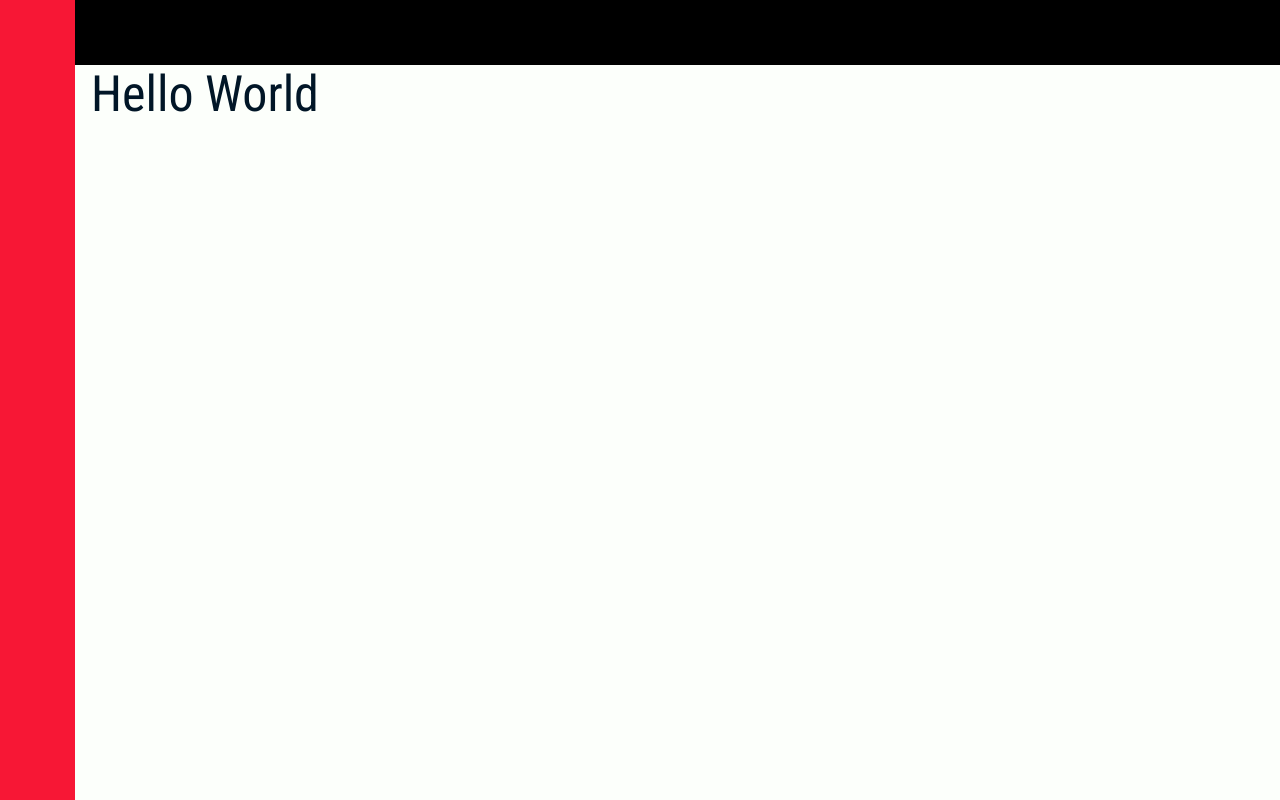
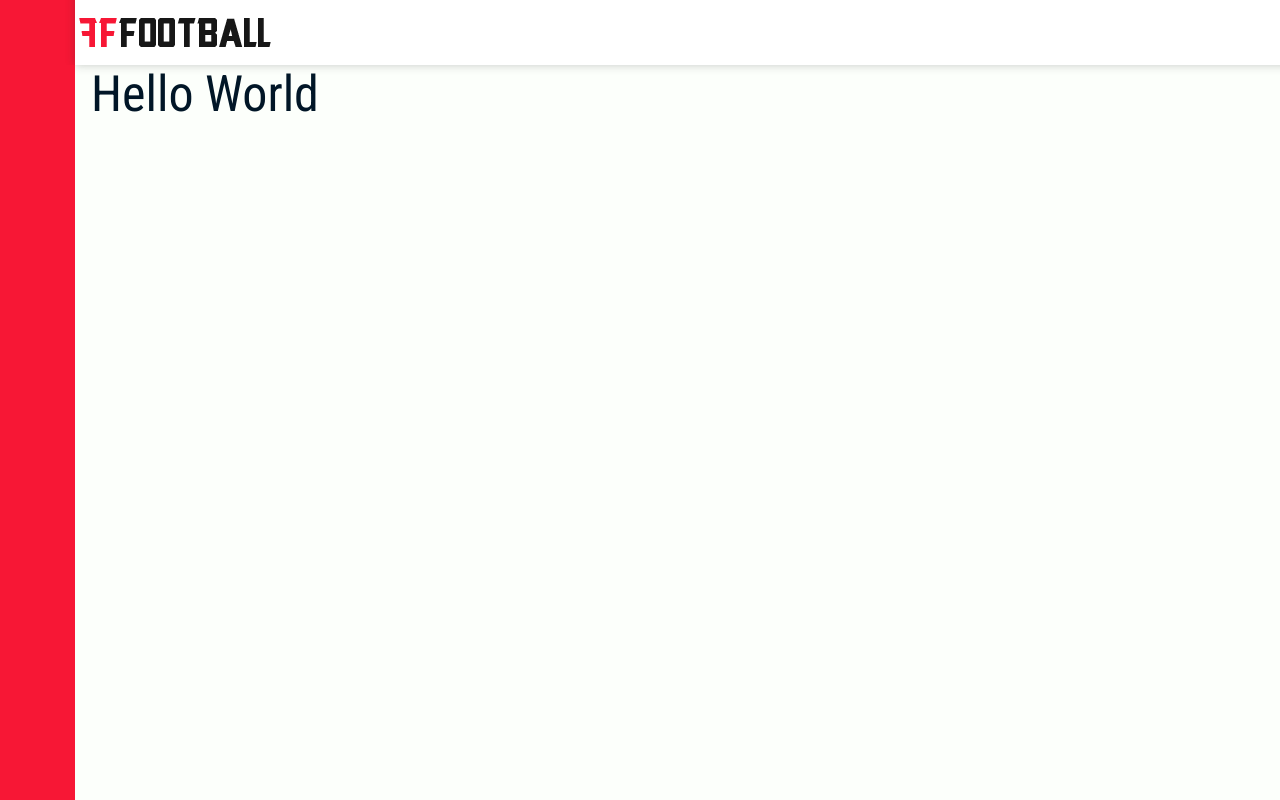
Before and after one commit to patrykmaron/FFFOOTBALL-FRONTEND, a Next.js app: page / in a window 1280 px wide. Built offline with nearby package versions, Linux system fonts and the light colour scheme.

Commit message:
Added temporary logo, split styles from layout, new componenet: logo

```diff
--- a/components/Layout/index.tsx
+++ b/components/Layout/index.tsx
@@ -1,65 +1,11 @@
 import * as React from 'react'
 import Head from 'next/head'
-import styled from 'styled-components'
+import { Header, MagicBox, HeaderMain, Wrapper, Main, Sidebar } from './styles'
+import Logo from '../Logo'
 
 type Props = {
   title?: string
 }
-
-const Main = styled.section`
-  padding-left: 1rem;
-  padding-right: 2rem;
-  flex: 1 auto;
-  min-height: calc(100vh - ${({ theme }) => theme.sizing.headerHeight});
-  @media (max-width: 768px) {
-    min-height: calc(100vh - ${({ theme }) => theme.sizing.headerHeight} * 2);
-  }
-`
-
-const Wrapper = styled.div`
-  display: flex;
-  flex: 1 auto;
-  flex-direction: column;
-  @media (min-width: 768px) {
-    flex-direction: row;
-  }
-`
-
-const Sidebar = styled.div`
-  order: -1;
-  background-color: ${({ theme }) => theme.colors.primary};
-  height: ${({ theme }) => theme.sizing.headerHeight};
-  @media (min-width: 768px) {
-    flex: 0 ${({ theme }) => theme.sizing.sideWidth};
-    height: unset;
-  }
-`
-
-const Header = styled.header`
-  background-color: black;
-  height: ${({ theme }) => theme.sizing.headerHeight};
-  width: 100%;
-  display: flex;
-  flex: 1 auto;
-  flex-direction: row;
-  @media (max-width: 768px) {
-    flex: auto;
-  }
-`
-const MagicBox = styled.div`
-  width: ${({ theme }) => theme.sizing.sideWidth};
-  background-color: ${({ theme }) => theme.colors.primary};
-  @media (max-width: 768px) {
-    width: 0;
-  }
-`
-const HeaderMain = styled.div`
-  backround-color: blue;
-  flex: 1 auto;
-  @media (max-width: 768px) {
-    flex: auto;
-  }
-`
 
 const Layout: React.FC<Props> = ({ children, title = 'Default Title' }) => (
   <>
@@ -70,7 +16,9 @@ const Layout: React.FC<Props> = ({ children, title = 'Default Title' }) => (
     </Head>
     <Header>
       <MagicBox></MagicBox>
-      <HeaderMain></HeaderMain>
+      <HeaderMain>
+        <Logo />
+      </HeaderMain>
     </Header>
     <Wrapper>
       <Main>{children}</Main>
--- /dev/null
+++ b/components/Layout/styles.tsx
@@ -0,0 +1,60 @@
+import styled from 'styled-components'
+
+export const Main = styled.section`
+  padding-left: 1rem;
+  padding-right: 2rem;
+  flex: 1 auto;
+  min-height: calc(100vh - ${({ theme }) => theme.sizing.headerHeight});
+  @media (max-width: 768px) {
+    min-height: calc(100vh - ${({ theme }) => theme.sizing.headerHeight} * 2);
+  }
+`
+
+export const Wrapper = styled.div`
+  display: flex;
+  flex: 1 auto;
+  flex-direction: column;
+  @media (min-width: 768px) {
+    flex-direction: row;
+  }
+`
+
+export const Sidebar = styled.div`
+  order: -1;
+  background-color: ${({ theme }) => theme.colors.primary};
+  height: ${({ theme }) => theme.sizing.headerHeight};
+  @media (min-width: 768px) {
+    flex: 0 ${({ theme }) => theme.sizing.sideWidth};
+    height: unset;
+  }
+`
+
+export const Header = styled.header`
+  background-color: white;
+  height: ${({ theme }) => theme.sizing.headerHeight};
+  width: 100%;
+  display: flex;
+  flex: 1 auto;
+  flex-direction: row;
+  @media (max-width: 768px) {
+    flex: auto;
+  }
+`
+export const MagicBox = styled.div`
+  width: ${({ theme }) => theme.sizing.sideWidth};
+  background-color: ${({ theme }) => theme.colors.primary};
+  @media (max-width: 768px) {
+    width: 0;
+  }
+`
+export const HeaderMain = styled.div`
+  backround-color: blue;
+  flex: 1 auto;
+
+  box-shadow: 9px -9px 9px 9px rgba(41, 41, 41, 0.25);
+  -webkit-box-shadow: 9px -9px 9px 9px rgba(41, 41, 41, 0.25);
+  -moz-box-shadow: 9px -9px 9px 9px rgba(41, 41, 41, 0.25);
+  @media (max-width: 768px) {
+    flex: auto;
+  }
+`
--- /dev/null
+++ b/components/Logo/index.tsx
@@ -0,0 +1,5 @@
+import * as React from 'react'
+
+const Logo: React.FC = () => <img src="/images/logo.png" alt="logo-beta" />
+
+export default Logo
```
Also changed, not shown: public/images/logo.png (added).
